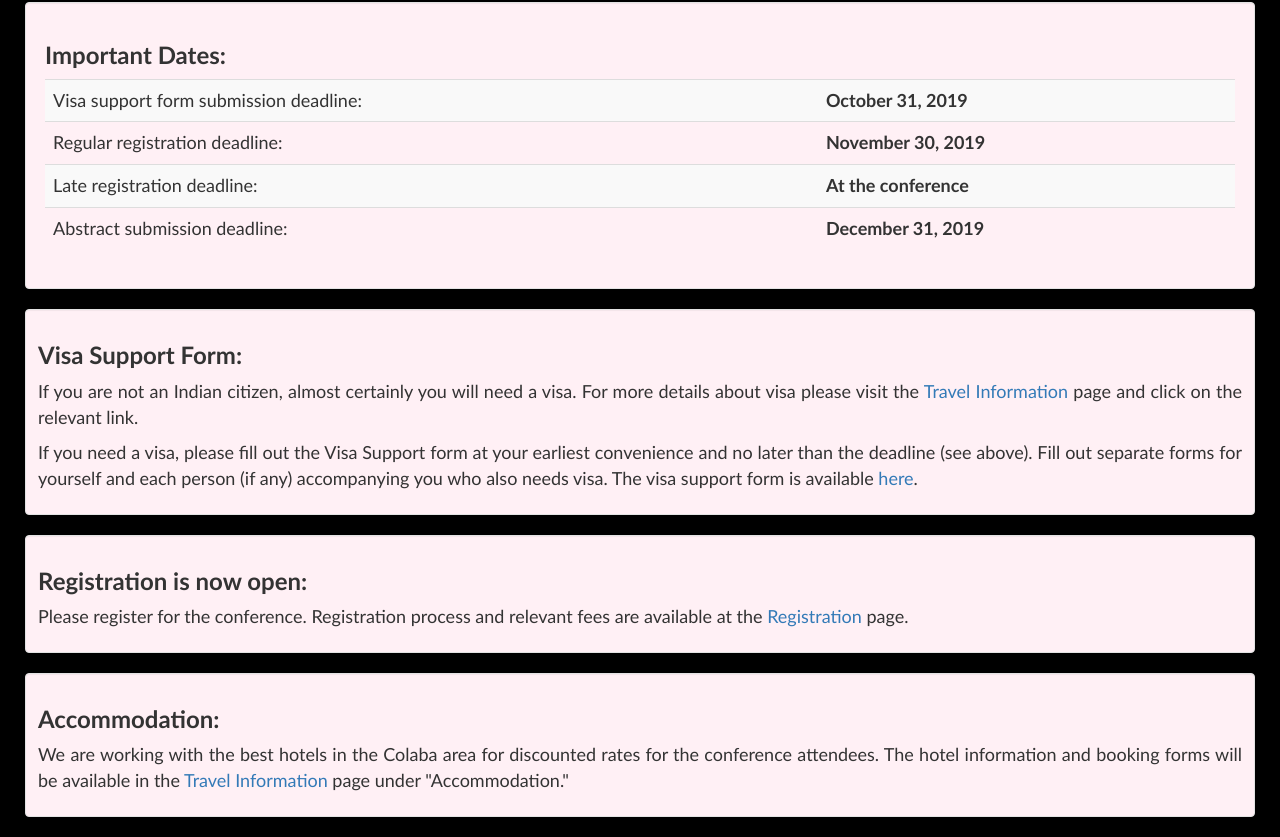
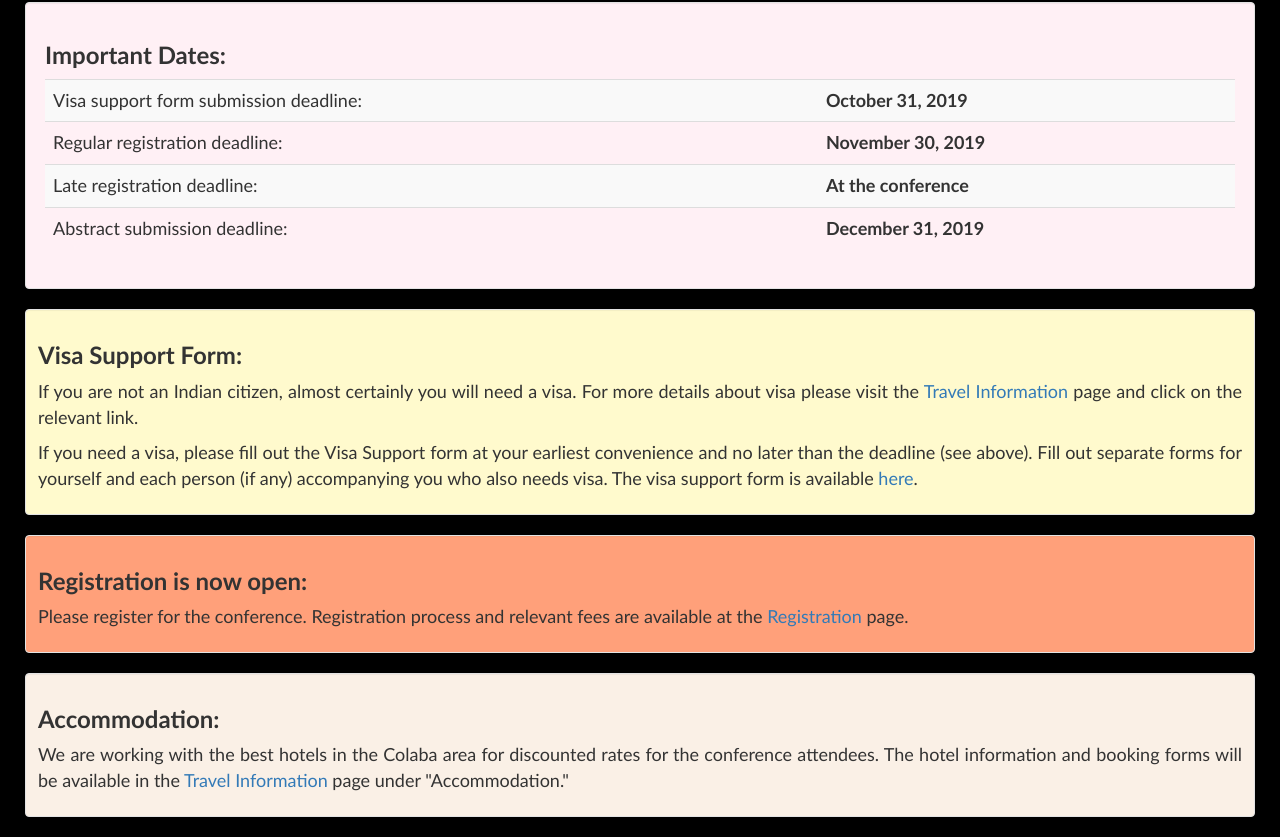
Before and after one commit to souravchatterjee/modest20, a plain HTML site: page announcements.html in a window 1280 px wide. Shown: the part 667-1504 px from the top of the page. Drawn offline with nearby package versions, Linux system fonts and the light colour scheme.

Commit message:
Updated some colors

```diff
--- a/announcements.html
+++ b/announcements.html
@@ -223,7 +223,7 @@
 
     <div id="visa-support" class="row">
         <div class="col-md-12" style="padding-right:40px;padding-left:40px">
-            <div class="well" style="background-color:lavenderblush;padding:12px">
+            <div class="well" style="background-color:lemonchiffon;padding:12px">
                 <h3 class="text-align:left">
                     <strong>Visa Support Form:</strong>
                 </h3>
@@ -247,7 +247,7 @@
 
     <div id="registration" class="row">
         <div class="col-md-12" style="padding-right:40px;padding-left:40px">
-            <div class="well" style="background-color:lavenderblush;padding:12px">
+            <div class="well" style="background-color:lightsalmon;padding:12px">
                 <h3 class="text-align:left">
                     <strong>Registration is now open:</strong>
                 </h3>
@@ -262,7 +262,7 @@
 
     <div id="hotels" class="row">
         <div class="col-md-12" style="padding-right:40px;padding-left:40px">
-            <div class="well" style="background-color:lavenderblush;padding:12px">
+            <div class="well" style="background-color:linen;padding:12px">
                 <h3 class="text-align:left">
                     <strong>Accommodation:</strong>
                 </h3>
```
